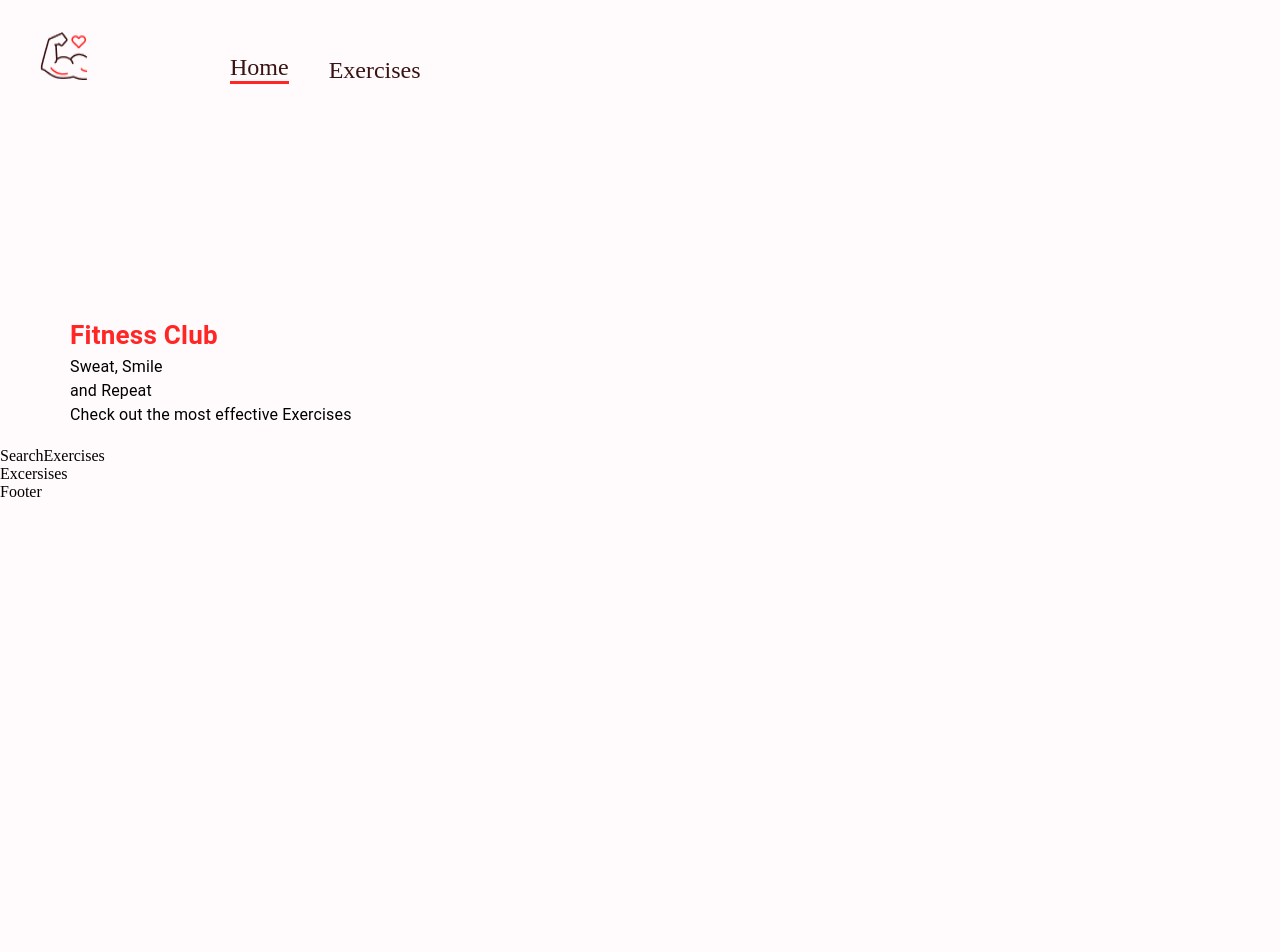
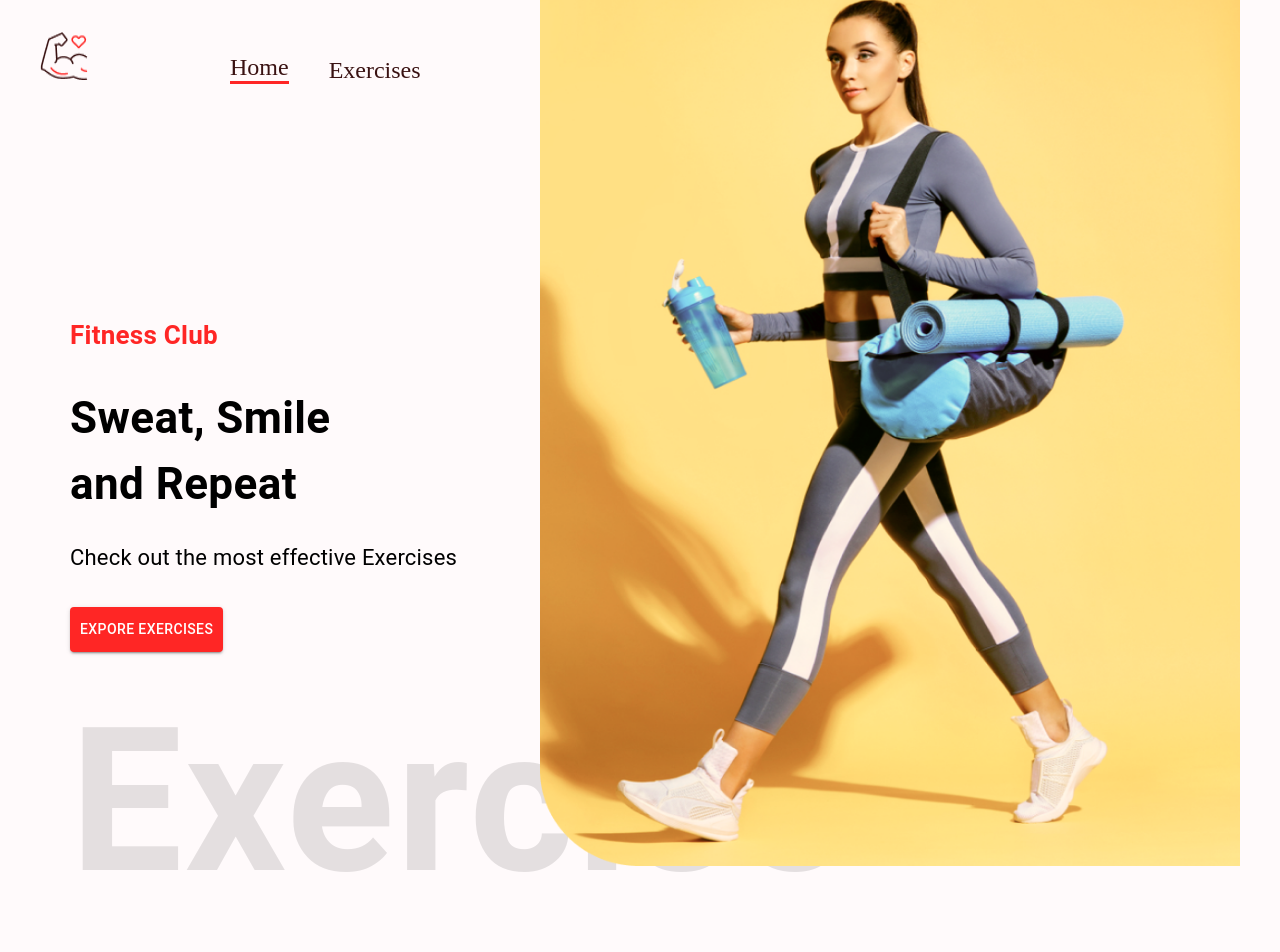
Before and after one commit to yohan98-dev/React-js-FitnessApp, a React (Create React App) app: page / in a window 1280 px wide. Shown: the top 952 px of the page. Before the commit the page ends 800 px from the top, so only its background shows below. Built offline with nearby package versions, Linux system fonts and the light colour scheme.

Commit message:
banner added

```diff
--- a/src/components/HeroBanner.js
+++ b/src/components/HeroBanner.js
@@ -1,5 +1,6 @@
 import React from "react";
-import { Box, Stack, Typography } from "@mui/material";
+import { Box, Stack, Typography, Button } from "@mui/material";
+import HeroBannerImg from "../assets/images/banner.png";
 
 const HeroBanner = () => {
   return (
@@ -11,10 +12,41 @@
       <Typography color={"#FF2625"} fontWeight={"600"} fontSize={"26px"}>
         Fitness Club
       </Typography>
-      <Typography>
+      <Typography
+        fontWeight={700}
+        sx={{ fontSize: { lg: "44px", xs: "40px" } }}
+        mb="23px"
+        mt={"30px"}
+      >
         Sweat, Smile <br /> and Repeat
       </Typography>
-      <Typography>Check out the most effective Exercises</Typography>
+      <Typography fontSize={"22px"} lineHeight={"35px"} mb={4}>
+        Check out the most effective Exercises
+      </Typography>
+      <Button
+        variant="contained"
+        color="error"
+        href="#exercises"
+        sx={{
+          backgroundColor: "#ff2625",
+          padding: "10px",
+        }}
+      >
+        Expore Exercises
+      </Button>
+      <Typography
+        fontWeight={600}
+        color="$ff2625"
+        sx={{
+          opacity: 0.1,
+          display: { lg: "block", xs: "none" },
+        }}
+        fontSize="200px"
+      >
+        Exercise
+      </Typography>
+
+      <img src={HeroBannerImg} alt="banner" className="hero-banner-img" />
     </Box>
   );
 };
```
